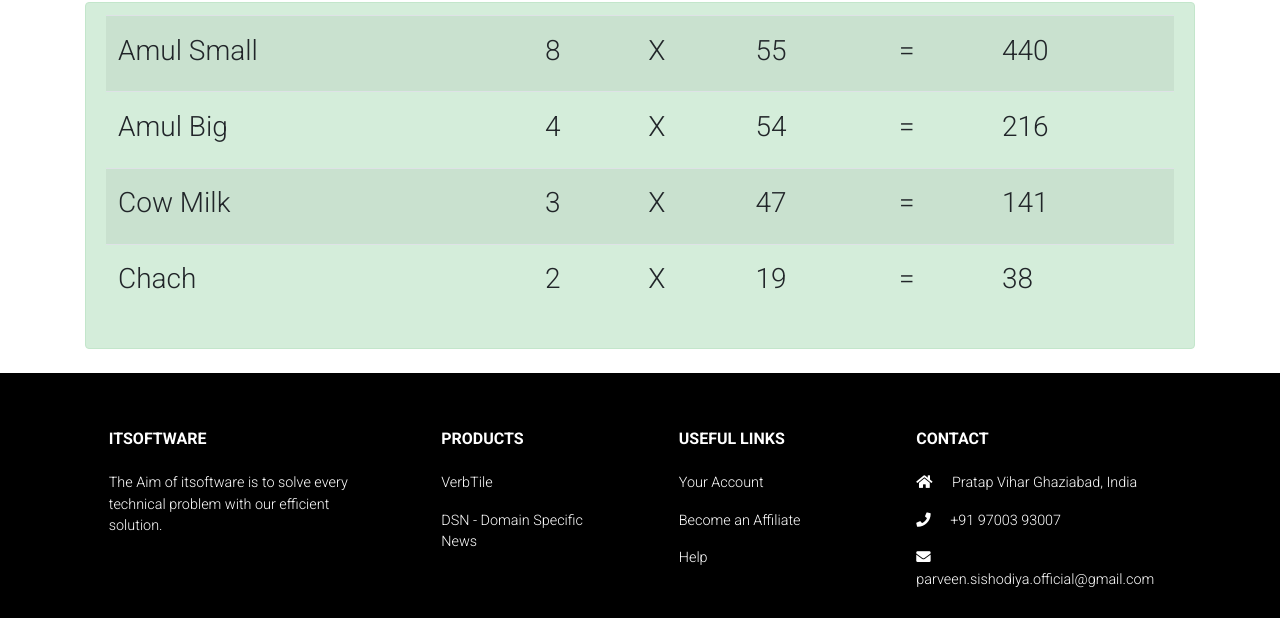
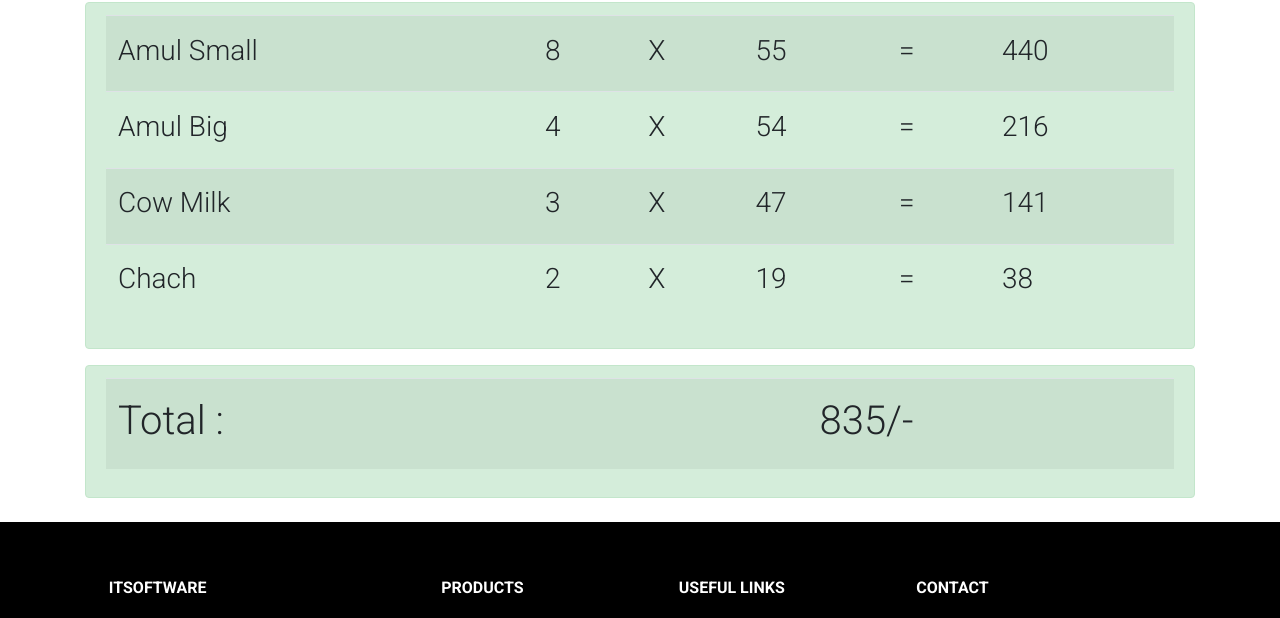
Before and after one commit to parveen-sishodiya-git/eazy-calcs, a plain HTML site: page index.htm in a window 1280 px wide. Shown: the part 578-1196 px from the top of the page. Drawn offline with nearby package versions, Linux system fonts and the light colour scheme.

Commit message:
v1.0 final

```diff
--- a/index.htm
+++ b/index.htm
@@ -132,6 +132,11 @@
   <div id="billReport" class="alert alert-success" role="alert">
 
   </div>
+  <div id="billReportTotal" class="alert alert-success" role="alert">
+
+  </div>
+
+
 
 </div>
 
--- a/scripts/main.js
+++ b/scripts/main.js
@@ -5,25 +5,29 @@
 
 let itemString = items[0] + items[1] + items[2] + items[3];
 
+//item prices
 let smallAmulPrice = 55;
 let bigAmulPrice = 54;
 let cowMilkPrice = 47;
 let chachPrice = 19;
 
-
+//item value seleted by user
 let smallAmul = document.getElementById("smallAmul").value;
 let bigAmul = document.getElementById("bigAmul").value;
 let cowMilk = document.getElementById("cowMilk").value;
 let chach = document.getElementById("chach").value;
 
+//item total  =  value * price
 let smallAmulTotal = (smallAmulPrice * smallAmul);
 let bigAmulTotal = (bigAmulPrice * bigAmul);
 let cowMilkTotal = (cowMilkPrice * cowMilk);
 let chachTotal = (chachPrice * chach);
+let totalBillValue = smallAmulTotal + bigAmulTotal + cowMilkTotal + chachTotal;
 
 printValues();
 totalBill();
 document.getElementById("billReport").innerHTML = billReport();
+document.getElementById("billReportTotal").innerHTML = billReportTotal();
 
 document.getElementById("smallAmul").addEventListener("change",()=>{smallAmul = document.getElementById("smallAmul").value;printValues();totalBill()})
 document.getElementById("bigAmul").addEventListener("change",()=>{bigAmul = document.getElementById("bigAmul").value;printValues();totalBill()})
@@ -43,10 +47,11 @@
     cowMilkTotal = (cowMilkPrice * cowMilk);
     chachTotal = (chachPrice * chach);
 
-    let totalBill = smallAmulTotal + bigAmulTotal + cowMilkTotal + chachTotal;
-    console.log(totalBill);
-    document.getElementById("totalBill").innerHTML = `<h1>`+totalBill+`<span>/-</span></h1>`;
+    totalBillValue = smallAmulTotal + bigAmulTotal + cowMilkTotal + chachTotal;
+    console.log(totalBillValue);
+    document.getElementById("totalBill").innerHTML = `<h1>`+totalBillValue+`<span>/-</span></h1>`;
     document.getElementById("billReport").innerHTML = billReport();
+    document.getElementById("billReportTotal").innerHTML = billReportTotal();
 }
 
 function billReport() {
@@ -93,3 +98,18 @@
     </tbody>
   </table>`;
 }
+
+function billReportTotal() {
+    return `<table class="table  table-striped">
+    <tbody>
+      <tr>
+      <th><h1>Total : </h1></th>
+      <th><h3></h3></th>
+      <th><h3></h3></th>
+      <th><h3></h3></th>
+      <th><h3></h3></th>
+      <th><h1>`+totalBillValue+`/-</h1></th>
+      </tr>
+    </tbody>
+  </table>`;
+}
```
